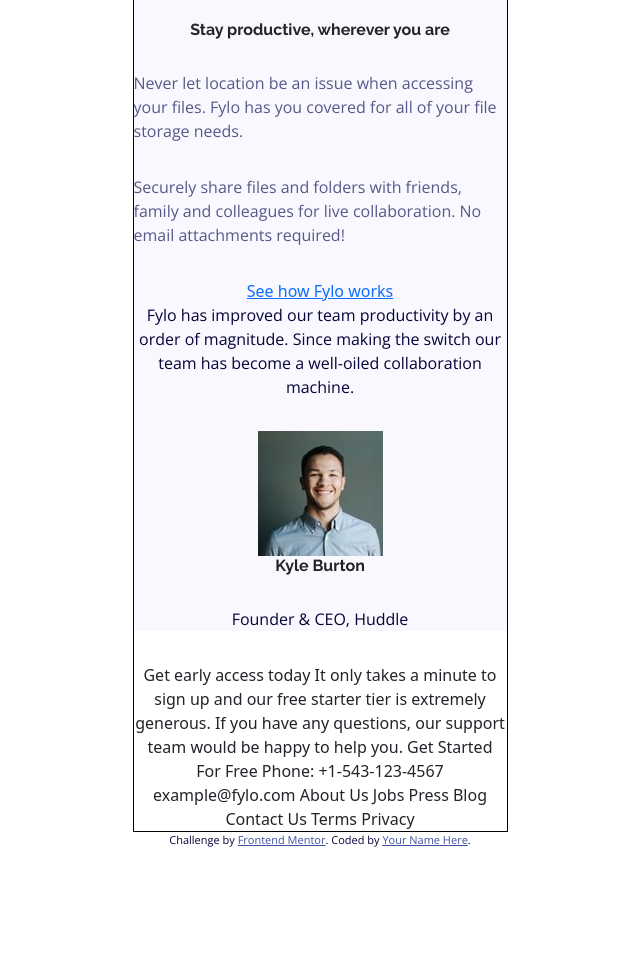
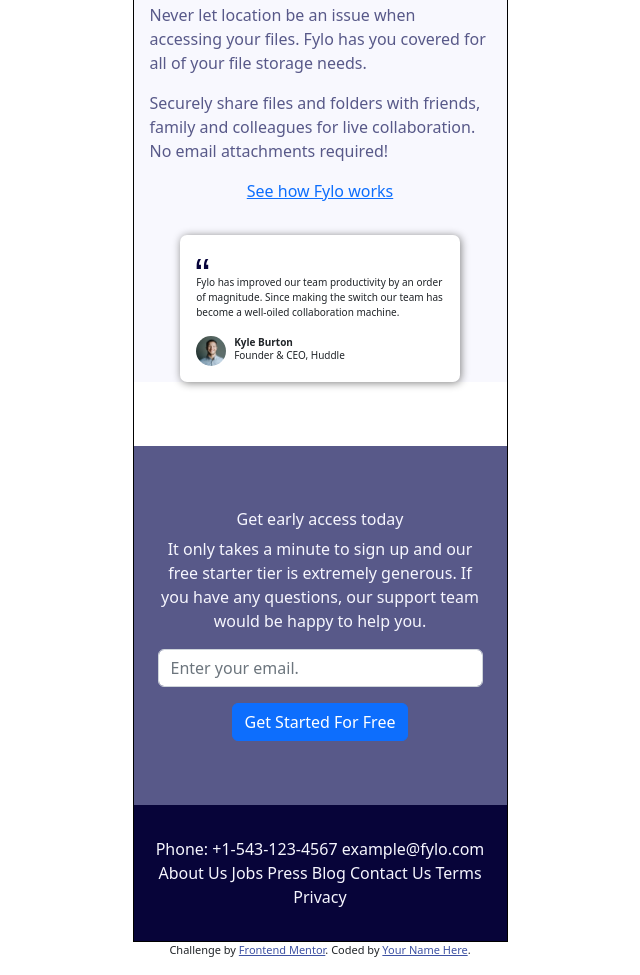
Before and after one commit to Mzu-Soci/Fylo-landing-page-with-two-column-layout, a plain HTML site: page index.html in a window 1280 px wide. Shown: the part 1291-2266 px from the top of the page, without its empty margins (320-960 px from the left). Before the commit the page ends 2162 px from the top, so only its background shows below. Drawn offline with nearby package versions, Linux system fonts and the light colour scheme.

Commit message:
Top 3 sectional divs complete

```diff
--- a/css/style.css
+++ b/css/style.css
@@ -24,27 +24,23 @@
 }
 
 h1 {
-    font-size:x-large;
-    font-family: 'Raleway', sans-serif;
+  font-size: x-large;
+  font-family: "Raleway", sans-serif;
   font-weight: 700;
   line-height: 1.5em;
   margin-bottom: 1em;
   color: hsl(243, 87%, 12%);
 }
 
-p{
+.hero_p {
   color: hsl(243, 87%, 12%);
   margin-bottom: 2em;
-    font-family: 'Open Sans', sans-serif;
+  font-family: "Open Sans", sans-serif;
 }
 
-/* input {
-    border: 1px black solid;
-} */
-
 .get-started {
-    padding: .4em 7.8em;
-    font-family: 'Open Sans', sans-serif;
+  padding: 0.4em 7.8em;
+  font-family: "Open Sans", sans-serif;
   margin-bottom: 5em;
 }
 
@@ -53,23 +49,72 @@
   bottom: 2em;
 }
 
-.middle {
-    background-color: #F8F8FE;
-    /* padding: 1em; */
+.middle_1 {
+  background-color: #f8f8fe;
+  margin-bottom: 4em;
 }
 
 .body-img {
-    margin: 1em 0 5em 0;
   max-width: 100%;
+  padding: 0 1.5em 4em 1.5em;
 }
 
-h6 {
+.middle_h6 {
   margin-bottom: 2em;
-    font-family: 'Raleway', sans-serif;
+  font-family: "Raleway", sans-serif;
   font-weight: 700;
 }
 
 .body_p {
   text-align: left;
   color: hsl(238, 22%, 44%);
+  padding: 0 1em;
 }
+
+.testimony {
+  border-radius: 7px;
+  box-shadow: 1px 1px 8px gray;
+  background-color: white;
+  max-width: 75%;
+  margin: auto;
+  margin-top: 2em;
+  padding: 1em;
+  text-align: left;
+}
+
+.testimony_p {
+  text-align: left;
+  font-size: x-small;
+}
+
+.avatar {
+  height: 30px;
+  border-radius: 100px;
+  margin-right: 0.5em;
+}
+
+.user {
+  display: flex;
+}
+
+.full_name,
+.work_details {
+  margin: 0;
+  font-size: x-small;
+}
+
+.full_name {
+  font-weight: 700;
+}
+
+.middle_2 {
+  background-color: hsl(238, 22%, 44%);
+  color: hsl(240, 75%, 98%);
+  padding: 4em 1.5em;
+}
+
+.bottom {
+  background-color: hsl(243, 87%, 12%);
+  color: hsl(240, 75%, 98%);
+  padding: 2em 1em;
+}
--- a/index.html
+++ b/index.html
@@ -58,7 +58,7 @@
       <div class="top">
         <img class="hero_image" src="images/illustration-1.svg" alt="" />
         <h1>In All your files in one secure location, accessible anywhere.</h1>
-        <p>
+        <p class="hero_p">
           Fylo stores your most important files in one secure location. Access
           them wherever you need, share and collaborate with friends, family,
           and co-workers.
@@ -82,11 +82,11 @@
         <!-- <img class="section-img" src="images/bg-curve-mobile.svg" alt="" /> -->
       </div>
 
-      <div class="middle">
+      <div class="middle_1">
         <img class="section-img" src="images/bg-curve-mobile.svg" alt="" />
         <img class="body-img" src="images/illustration-2.svg" alt="" />
 
-        <h6>Stay productive, wherever you are</h6>
+        <h6 class="middle_h6">Stay productive, wherever you are</h6>
 
         <p class="body_p">
           Never let location be an issue when accessing your files. Fylo has you
@@ -98,22 +98,52 @@
         </p>
 
         <a href="">See how Fylo works</a>
-        <p>
-          Fylo has improved our team productivity by an order of magnitude.
-          Since making the switch our team has become a well-oiled collaboration
-          machine.
-        </p>
 
-        <img src="images/avatar-testimonial.jpg" alt="" />
-        <h6>Kyle Burton</h6>
-        <p>Founder & CEO, Huddle</p>
+        <div class="testimony">
+          <img src="images/icon-quotes.svg" alt="" class="testimony_img" />
+          <p class="testimony_p">
+            Fylo has improved our team productivity by an order of magnitude.
+            Since making the switch our team has become a well-oiled
+            collaboration machine.
+          </p>
+
+          <div class="user">
+            <img class="avatar" src="images/avatar-testimonial.jpg" alt="" />
+            <div class="user_name">
+              <h6 class="full_name">Kyle Burton</h6>
+              <p class="work_details">Founder & CEO, Huddle</p>
+            </div>
+          </div>
+        </div>
       </div>
 
-      Get early access today It only takes a minute to sign up and our free
-      starter tier is extremely generous. If you have any questions, our support
-      team would be happy to help you. Get Started For Free Phone:
-      +1-543-123-4567 example@fylo.com About Us Jobs Press Blog Contact Us Terms
-      Privacy
+      <div class="middle_2">
+        <h6>Get early access today</h6>
+        <p>
+          It only takes a minute to sign up and our free starter tier is
+          extremely generous. If you have any questions, our support team would
+          be happy to help you.
+        </p>
+        <div class="mb-3">
+          <!-- <label for="exampleFormControlInput1" class="form-label"
+            >Email address</label
+          > -->
+          <input
+            type="email"
+            class="form-control"
+            id="exampleFormControlInput1"
+            placeholder="Enter your email."
+          />
+        </div>
+        <button type="button" class="btn btn-primary started-free">
+          Get Started For Free
+        </button>
+      </div>
+
+      <div class="bottom">
+        Phone: +1-543-123-4567 example@fylo.com About Us Jobs Press Blog Contact
+        Us Terms Privacy
+      </div>
     </div>
 
     <footer>
```
Lines whose indentation alone changed are shown as unchanged.
